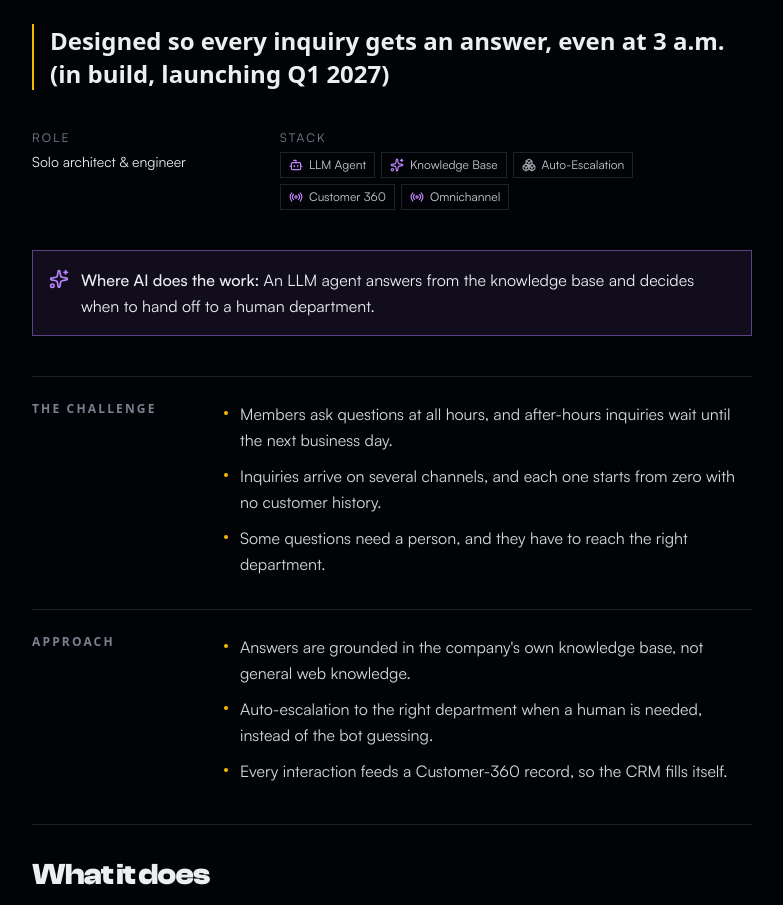
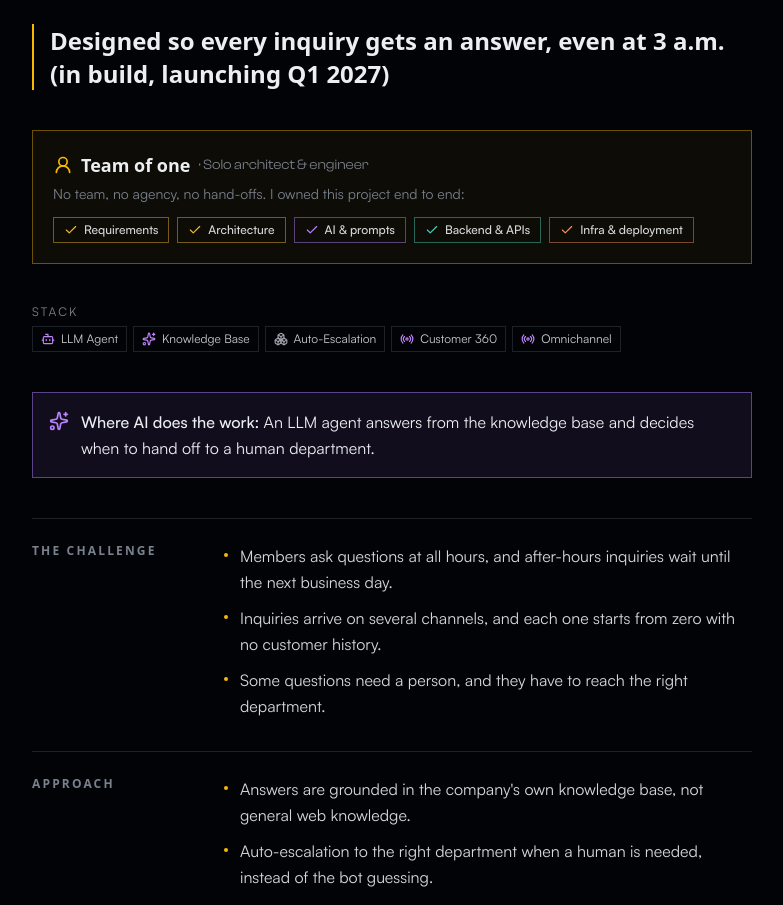
Before and after one commit to lesjohnpaul/lesjohnpaul, a Next.js app: page /work/acirs-24-7-ai-customer-support in a window 1280 px wide. Shown: the part 920-1825 px from the top of the page, without its empty margins (248-1031 px from the left). Built offline with nearby package versions, Linux system fonts and the light colour scheme; a web font is replaced by a local one.

Commit message:
Frame every project as a solo build: Team of one panel, Solo build tags, résumé and Pao ownership lines

```diff
--- a/src/components/sections/projects-section.tsx
+++ b/src/components/sections/projects-section.tsx
@@ -2,7 +2,7 @@
 
 import { useState } from "react";
 import Link from "next/link";
-import { ArrowRight, ArrowUpRight, ChevronDown, Folder, Lock } from "lucide-react";
+import { ArrowRight, ArrowUpRight, ChevronDown, Folder, Lock, UserRound } from "lucide-react";
 import { Badge } from "@/components/ui/badge";
 import { Button } from "@/components/ui/button";
 import { ProjectImageCarousel } from "@/components/ui/project-image-carousel";
@@ -68,7 +68,12 @@ function FeaturedCard({ project, hero }: { project: Project; hero: boolean }) {
       </div>
       <div aria-hidden className="absolute inset-0 bg-gradient-to-t from-background via-background/80 to-background/5" />
       <div className="relative space-y-2 p-5 md:p-6">
-        <Meta project={project} />
+        <div className="flex flex-wrap items-center gap-x-4 gap-y-1">
+          <Meta project={project} />
+          <span className="inline-flex items-center gap-1.5 text-[11px] font-semibold uppercase tracking-[0.16em] text-foreground/70">
+            <UserRound className="h-3 w-3" /> Solo build
+          </span>
+        </div>
         <h3 className={cn("font-display font-semibold leading-tight", hero ? "text-2xl md:text-4xl" : "text-lg md:text-xl")}>
           {project.title}
         </h3>
@@ -102,8 +107,8 @@ export function ProjectsSection() {
               Problems I&apos;ve <span className="text-primary">Solved</span>
             </h2>
             <p className="text-lg leading-relaxed text-muted-foreground">
-              Results, not just a résumé. Open any project for the full case study: the problem,
-              the approach, and what it changed.
+              Results, not just a résumé. Every project here is a solo build: I scoped, designed,
+              built, and shipped each one myself. Open any project for the full case study.
             </p>
           </div>
           <Button variant="outline" className="gap-2 rounded-full hover:border-primary/50 hover:bg-primary/5" asChild>
--- a/src/components/work/architecture-map.tsx
+++ b/src/components/work/architecture-map.tsx
@@ -1,4 +1,5 @@
 import type { CSSProperties } from "react";
+import { Check, UserRound } from "lucide-react";
 import { cn } from "@/lib/utils";
 import { techFor, techsIn, TechIcon, type Layer, type Tech } from "@/lib/tech-icons";
 import s from "./case-study.module.css";
@@ -109,3 +110,40 @@ export function StackChips({ tech }: { tech: string[] }) {
     </>
   );
 }
+
+const OWNED: Record<Layer, string> = {
+  interface: "UI & UX",
+  ai: "AI & prompts",
+  logic: "Backend & APIs",
+  data: "Database",
+  infra: "Infra & deployment",
+};
+
+/** "Team of one" panel: every layer this project's stack touches, owned by one person. */
+export function Ownership({ role, tech }: { role: string; tech: string[] }) {
+  const layers = new Set(tech.map((t) => techFor(t).layer));
+  const owned = LAYERS.filter((l) => layers.has(l.id));
+  return (
+    <section aria-label="Who built this" className={cn("border border-primary/40 bg-primary/5 p-4 sm:p-5", s.tones)}>
+      <p className="flex items-center gap-2 font-display text-lg font-semibold">
+        <UserRound className="h-5 w-5 text-primary" /> Team of one
+        <span className="text-sm font-normal text-muted-foreground">· {role}</span>
+      </p>
+      <p className="mt-1 text-sm leading-relaxed text-muted-foreground">
+        No team, no agency, no hand-offs. I owned this project end to end:
+      </p>
+      <ul className="mt-3 flex flex-wrap gap-2">
+        {[{ id: "scope", label: "Requirements", tone: "var(--t-gold)" }, { id: "arch", label: "Architecture", tone: "var(--t-gold)" }, ...owned.map((l) => ({ ...l, label: OWNED[l.id] }))].map((o) => (
+          <li
+            key={o.id}
+            className="inline-flex items-center gap-1.5 border px-2.5 py-1 text-xs font-medium text-foreground/90"
+            style={style({ borderColor: `color-mix(in oklch, ${o.tone} 45%, transparent)` })}
+          >
+            <Check className="h-3.5 w-3.5" style={{ color: o.tone }} />
+            {o.label}
+          </li>
+        ))}
+      </ul>
+    </section>
+  );
+}
--- a/src/components/work/case-study-view.tsx
+++ b/src/components/work/case-study-view.tsx
@@ -5,7 +5,7 @@ import { ArrowRight, ArrowUpRight, Lock, Sparkles } from "lucide-react";
 import type { Project } from "@/data/portfolio-data";
 import type { CaseStudy } from "@/data/case-studies";
 import { ProjectThumb } from "./project-thumb";
-import { ArchitectureMap, StackChips } from "./architecture-map";
+import { ArchitectureMap, Ownership, StackChips } from "./architecture-map";
 import { EngineeringReel } from "./engineering-reel";
 
 const isLive = (p: Project) => !p.private && /^https?:\/\//.test(p.link);
@@ -133,12 +133,10 @@ export function CaseStudyView({
         </p>
       )}
 
-      <dl className="grid gap-6 sm:grid-cols-3">
+      <Ownership role={study.role} tech={project.tech} />
+
+      <dl>
         <div>
-          <dt className="text-xs uppercase tracking-[0.18em] text-muted-foreground">Role</dt>
-          <dd className="mt-1.5 text-sm">{study.role}</dd>
-        </div>
-        <div className="sm:col-span-2">
           <dt className="text-xs uppercase tracking-[0.18em] text-muted-foreground">Stack</dt>
           <dd className="mt-1.5 flex flex-wrap gap-1.5">
             <StackChips tech={project.tech} />
--- a/src/data/case-studies.ts
+++ b/src/data/case-studies.ts
@@ -757,7 +757,7 @@ const list: CaseStudy[] = [
   {
     slug: "azure-hybrid-cloud-migration",
     client: "250K-member electric cooperative",
-    role: "Sole architect",
+    role: "Solo architect",
     summary:
       "A ₱14.95M multi-milestone migration of core operational workloads to Microsoft Azure, keeping compliance-bound systems on-prem.",
     headline: "A ₱14.95M hybrid cloud program designed and led by a single architect.",
@@ -791,7 +791,7 @@ const list: CaseStudy[] = [
   {
     slug: "internal-ndr-class-network-detection",
     client: "250K-member electric cooperative",
-    role: "Architect & engineer",
+    role: "Solo architect & engineer",
     summary:
       "An in-house network behavioral monitoring system for east-west traffic and lateral movement, a class of tool usually bought from enterprise vendors.",
     headline: "Lateral-movement detection built in-house, without an enterprise NDR license.",
@@ -933,7 +933,7 @@ const list: CaseStudy[] = [
   {
     slug: "partner-file-automation-platform",
     client: "250K-member electric cooperative",
-    role: "Author & engineer",
+    role: "Solo architect & engineer",
     summary:
       "A web-based ETL platform that ingests partner files from FTP/SFTP and email attachments into MS SQL Server on a schedule.",
     headline: "A daily download-parse-import chore became scheduled jobs with an audit trail.",
@@ -972,7 +972,7 @@ const list: CaseStudy[] = [
   {
     slug: "hci-server-infrastructure",
     client: "250K-member electric cooperative",
-    role: "Infrastructure architect",
+    role: "Solo infrastructure architect",
     summary:
       "The hyperconverged cluster that runs production billing and operational VMs, with written recovery procedures.",
     headline: "The cluster under the cooperative's production billing, with a recovery plan written before it was needed.",
@@ -1005,7 +1005,7 @@ const list: CaseStudy[] = [
   {
     slug: "focuscanvas-desktop-saas",
     client: "Own product",
-    role: "Builder",
+    role: "Solo designer & engineer",
     summary:
       "A cross-platform desktop tool that changes your wallpaper on a schedule of \"Day Types\" to support focus and context switching.",
     challenge: [
@@ -1037,7 +1037,7 @@ const list: CaseStudy[] = [
   {
     slug: "api-middleware-in-design",
     client: "250K-member electric cooperative",
-    role: "Architect",
+    role: "Solo architect",
     summary:
       "A real-time integration layer that will let partners post directly to the database over a secure API, replacing batch file transfers.",
     challenge: [
--- a/src/lib/chat/knowledge-base.ts
+++ b/src/lib/chat/knowledge-base.ts
@@ -25,6 +25,8 @@ Les John Paul Oliver is an AI-first software engineer and solutions architect wh
 
 **Short version:**
 Les John Paul Oliver is an AI-first software engineer and solutions architect from the Philippines who builds production systems fast. He has shipped more than 10 enterprise systems as a solo architect, runs his own e-commerce venture, and brings 15 years of music direction, production, and audio engineering to creative projects.
+
+* **Role on every project:** Les is the only builder on every project in this portfolio. Each one is a team of one: he gathers requirements, designs the architecture, builds the UI, backend, database, and AI parts, deploys it, and supports it. No team, agency, or subcontracted developers.
 
 **Longer version:**
 Les John Paul combines hands-on enterprise IT operations with a modern, AI-assisted way of building. At an electric cooperative serving more than 250,000 member consumers, he architected and shipped systems end to end, replacing outside vendor solutions and saving an estimated PHP 8M+ over three years. He covers the full lifecycle: architecture, software, databases, automation, cloud and infrastructure, and security-aware operations. He uses Claude Code, Cursor, and GitHub Copilot daily, which lets him compress typical project timelines significantly without cutting corners on structure or documentation. Outside of tech, he is a working musician, arranger, choir director, recording engineer, and the founder of Sneaker Symphony, so clients get someone who understands business operations, creative work, and the systems behind both.
```
Also changed, not shown: 3 other files (tests, documents, lock files or other folders).
